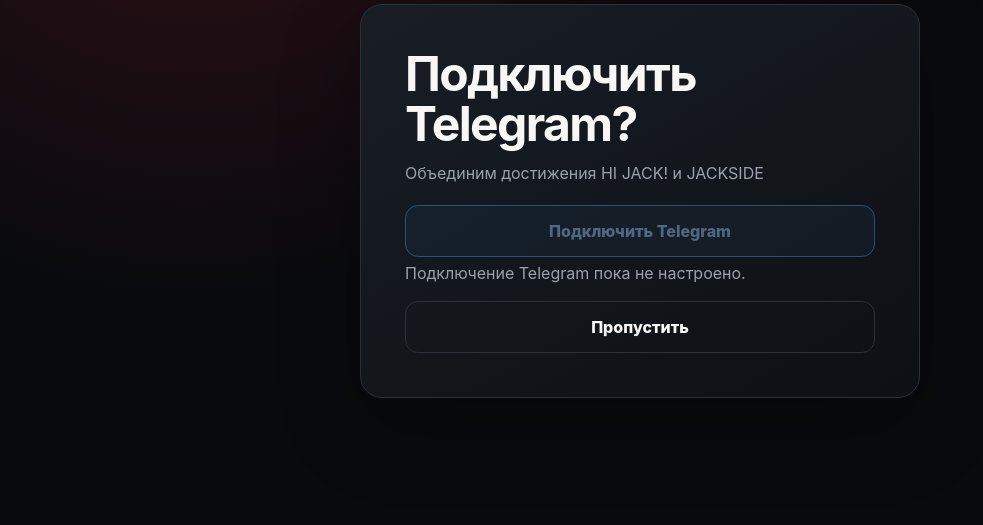
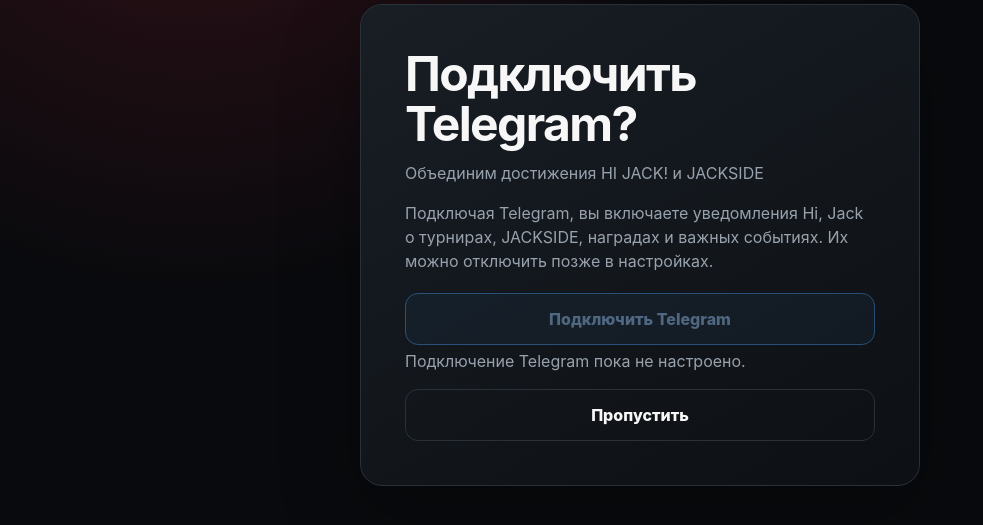
Before and after one commit to AIestimGRO/hi-jack-admin-helper-mvp, a FastAPI app: template app/templates/member_telegram.html in a window 1280 px wide. Shown: the part 126-651 px from the top of the page, without its empty margins (0-983 px from the left). Run offline with FastAPI, Linux system fonts and the light colour scheme; the template is opened without the code that fills it, so the values that code supplies are empty; parts of the project's set-up code (start-up, migrations or seed data) failed here and were passed over.

Commit message:
Enable Telegram notifications by default on account link

```diff
--- a/app/templates/member_telegram.html
+++ b/app/templates/member_telegram.html
@@ -13,11 +13,97 @@
       <span>Telegram подключён</span>
       <strong>{{ '@' ~ member.username if member.username else 'Аккаунт подтверждён' }}</strong>
     </div>
+
+    <div class="telegram-notification-consent" data-telegram-notification-preferences>
+      <div>
+        <strong>Уведомления Hi, Jack включены</strong>
+        <p class="member-muted">При подключении Telegram вы соглашаетесь получать уведомления о турнирах, JACKSIDE, наградах и важных событиях клуба. Настройки можно изменить в любой момент.</p>
+      </div>
+      <form data-telegram-notification-form hidden>
+        <input type="hidden" name="csrf_token" value="{{ csrf_token }}">
+        <label class="telegram-notification-master"><span>Telegram-уведомления</span><input type="checkbox" name="notifications_enabled" value="true" checked data-telegram-notification-master></label>
+        <div class="telegram-notification-categories" data-telegram-notification-categories>
+          <label><span>Турниры</span><input type="checkbox" name="tournaments_enabled" value="true" checked></label>
+          <label><span>JACKSIDE</span><input type="checkbox" name="jackside_enabled" value="true" checked></label>
+          <label><span>Награды и JACKCOINS</span><input type="checkbox" name="rewards_enabled" value="true" checked></label>
+          <label><span>Важные уведомления клуба</span><input type="checkbox" name="club_updates_enabled" value="true" checked></label>
+          <label><span>Новости и предложения</span><input type="checkbox" name="marketing_enabled" value="true" checked></label>
+        </div>
+        <button class="member-secondary" type="submit">Сохранить настройки</button>
+        <small class="member-muted" data-telegram-notification-status></small>
+      </form>
+    </div>
+
     <a class="member-primary member-button-link" href="/account/continue">В JACKSIDE</a>
   {% else %}
+    <p class="member-muted">Подключая Telegram, вы включаете уведомления Hi, Jack о турнирах, JACKSIDE, наградах и важных событиях. Их можно отключить позже в настройках.</p>
     <a class="telegram-button {{ '' if telegram_available else 'disabled' }}" href="{{ '/account/telegram/start' if telegram_available else '#' }}">Подключить Telegram</a>
     {% if not telegram_available %}<p class="member-muted">Подключение Telegram пока не настроено.</p>{% endif %}
     <a class="member-secondary member-button-link" href="/account/continue">Пропустить</a>
   {% endif %}
 </section>
+
+{% if member.telegram_user_id %}
+<style>
+.telegram-notification-consent{margin:14px 0;padding:14px;border:1px solid rgba(103,230,211,.14);border-radius:14px;background:rgba(47,216,194,.035);display:grid;gap:12px}
+.telegram-notification-consent p{margin:5px 0 0;font-size:11px;line-height:1.5}
+.telegram-notification-consent form{display:grid;gap:10px}
+.telegram-notification-master,.telegram-notification-categories label{display:flex;align-items:center;justify-content:space-between;gap:12px;font-size:12px}
+.telegram-notification-master{padding:10px 0;border-top:1px solid rgba(255,255,255,.06);border-bottom:1px solid rgba(255,255,255,.06);font-weight:700}
+.telegram-notification-master input,.telegram-notification-categories input{width:20px;height:20px}
+.telegram-notification-categories{display:grid;gap:8px}
+.telegram-notification-categories label{color:var(--member-muted,#9ba9a6);font-size:11px}
+</style>
+<script>
+(() => {
+  const root = document.querySelector("[data-telegram-notification-preferences]");
+  const form = root?.querySelector("[data-telegram-notification-form]");
+  if (!root || !form) return;
+  const master = form.querySelector("[data-telegram-notification-master]");
+  const categories = form.querySelector("[data-telegram-notification-categories]");
+  const status = form.querySelector("[data-telegram-notification-status]");
+
+  const syncDisabled = () => {
+    const enabled = Boolean(master?.checked);
+    categories?.querySelectorAll("input").forEach((input) => { input.disabled = !enabled; });
+  };
+
+  fetch("/api/account/telegram-notifications", { credentials: "same-origin", headers: { Accept: "application/json" } })
+    .then((response) => { if (!response.ok) throw new Error("load_failed"); return response.json(); })
+    .then((payload) => {
+      master.checked = Boolean(payload.notifications_enabled);
+      Object.entries(payload.categories || {}).forEach(([name, enabled]) => {
+        const input = form.querySelector(`[name="${name}_enabled"]`);
+        if (input) input.checked = Boolean(enabled);
+      });
+      syncDisabled();
+      form.hidden = false;
+    })
+    .catch(() => {
+      form.hidden = false;
+      if (status) status.textContent = "Не удалось загрузить настройки. Попробуйте обновить страницу.";
+    });
+
+  master?.addEventListener("change", syncDisabled);
+  form.addEventListener("submit", async (event) => {
+    event.preventDefault();
+    const data = new FormData();
+    data.set("csrf_token", form.querySelector('[name="csrf_token"]').value);
+    data.set("notifications_enabled", master.checked ? "true" : "false");
+    ["tournaments", "jackside", "rewards", "club_updates", "marketing"].forEach((name) => {
+      const input = form.querySelector(`[name="${name}_enabled"]`);
+      data.set(`${name}_enabled`, input?.checked ? "true" : "false");
+    });
+    if (status) status.textContent = "Сохраняем...";
+    try {
+      const response = await fetch("/api/account/telegram-notifications", { method: "POST", body: data, credentials: "same-origin", headers: { Accept: "application/json" } });
+      if (!response.ok) throw new Error("save_failed");
+      if (status) status.textContent = "Настройки сохранены";
+    } catch (_) {
+      if (status) status.textContent = "Не удалось сохранить настройки";
+    }
+  });
+})();
+</script>
+{% endif %}
 {% endblock %}
```
